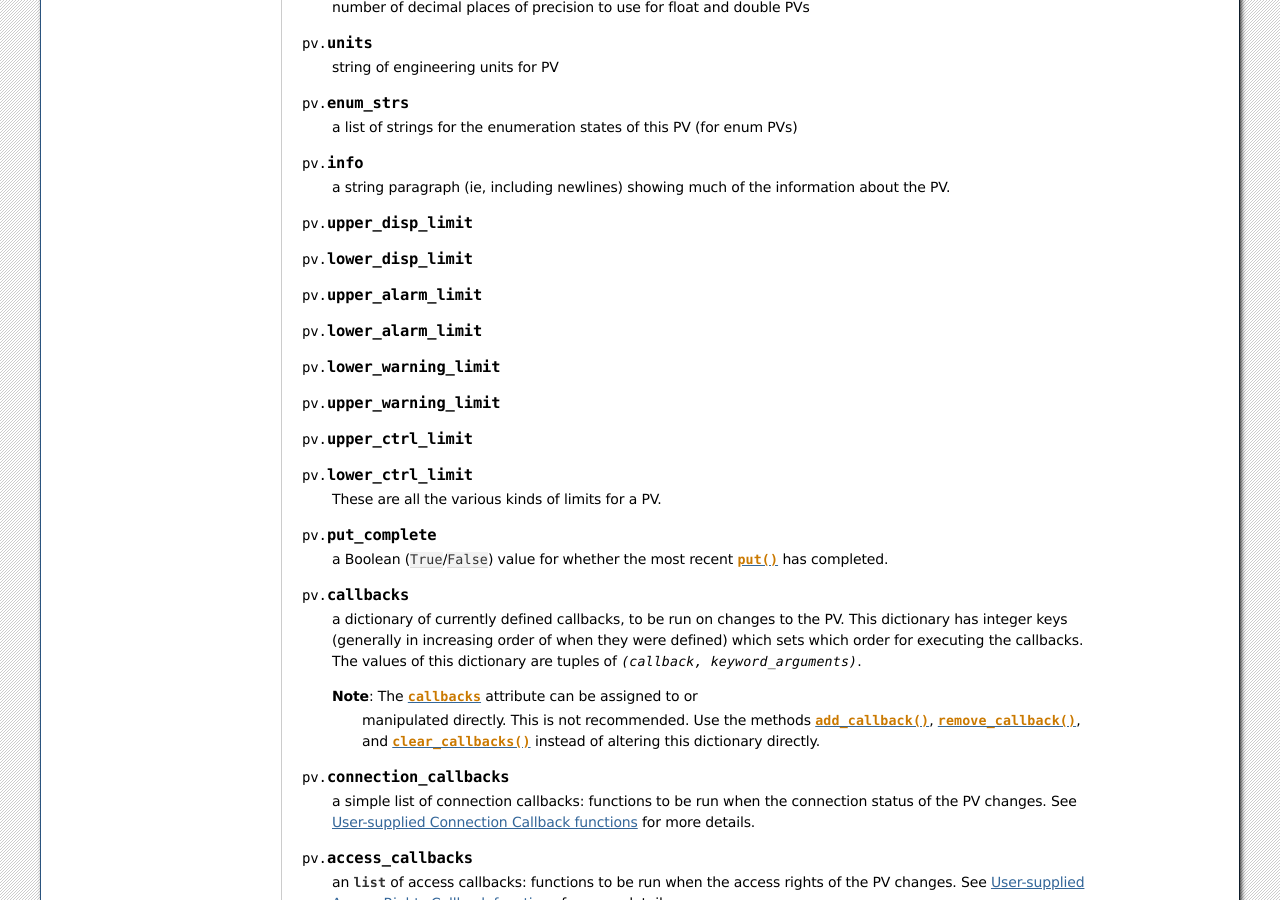
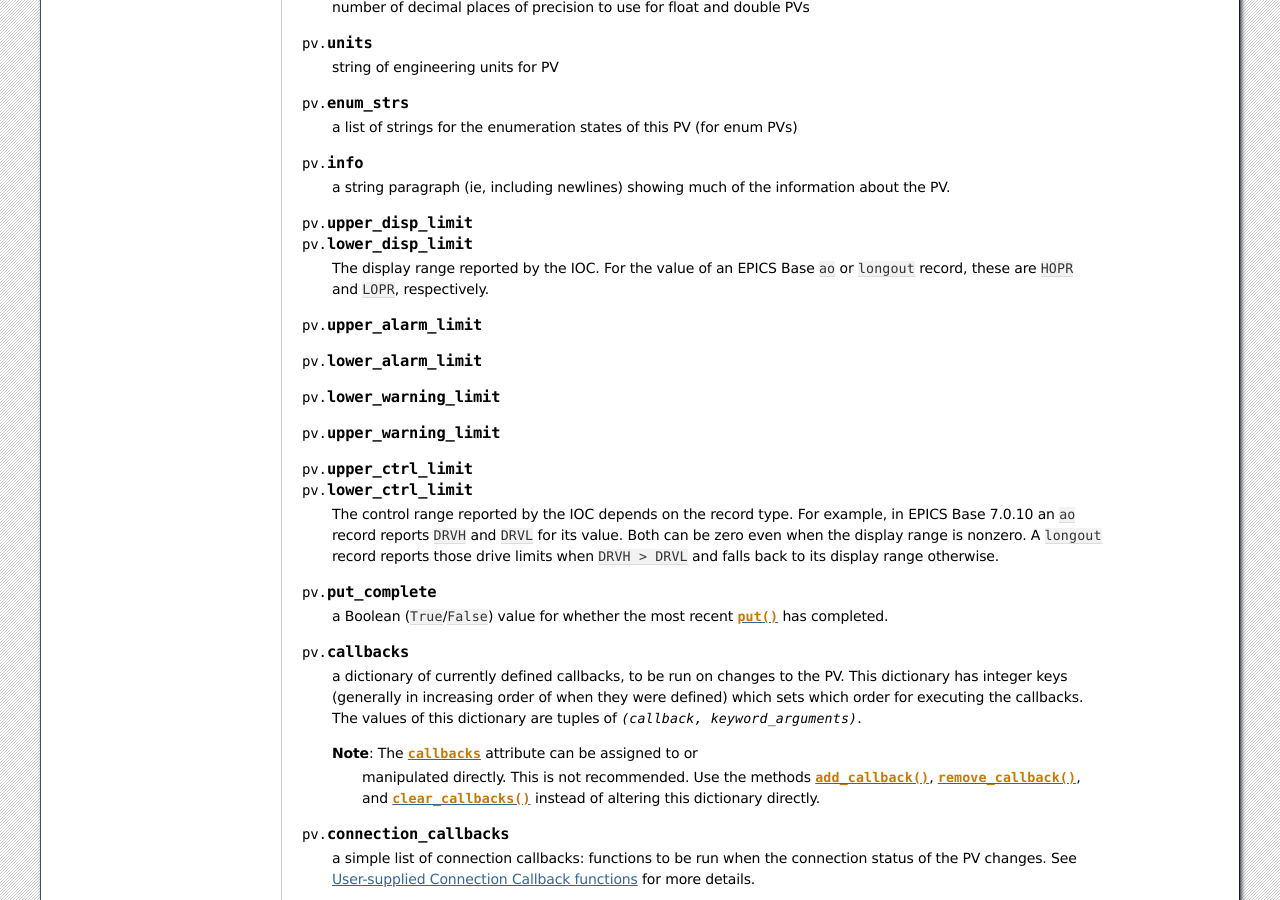
Before and after one commit to pyepics/pyepics, a Sphinx documentation site: the page built from doc/pv.rst, in a window 1280 px wide and 900 px high, scrolled down 6073 px. Built offline with Sphinx 7.4.7, drawn with Linux system fonts in a browser that asks for light colours; the version number could not be read and is left out.

Commit message:
Explain record-specific display and control limits in the PV reference

```diff
--- a/doc/pv.rst
+++ b/doc/pv.rst
@@ -432,8 +432,10 @@ assigned to.  The exception to this rule is the :attr:`value` attribute.
    information about the PV.
 
 .. attribute:: upper_disp_limit
+               lower_disp_limit
 
-.. attribute:: lower_disp_limit
+   The display range reported by the IOC. For the value of an EPICS Base
+   ``ao`` or ``longout`` record, these are ``HOPR`` and ``LOPR``, respectively.
 
 .. attribute:: upper_alarm_limit
 
@@ -444,10 +446,13 @@ assigned to.  The exception to this rule is the :attr:`value` attribute.
 .. attribute:: upper_warning_limit
 
 .. attribute:: upper_ctrl_limit
+               lower_ctrl_limit
 
-.. attribute:: lower_ctrl_limit
-
-   These are all the various kinds of limits for a PV.
+   The control range reported by the IOC depends on the record type. For
+   example, in EPICS Base 7.0.10 an ``ao`` record reports ``DRVH`` and ``DRVL``
+   for its value. Both can be zero even when the display range is nonzero.
+   A ``longout`` record reports those drive limits when ``DRVH > DRVL`` and
+   falls back to its display range otherwise.
 
 .. attribute:: put_complete
 
```
